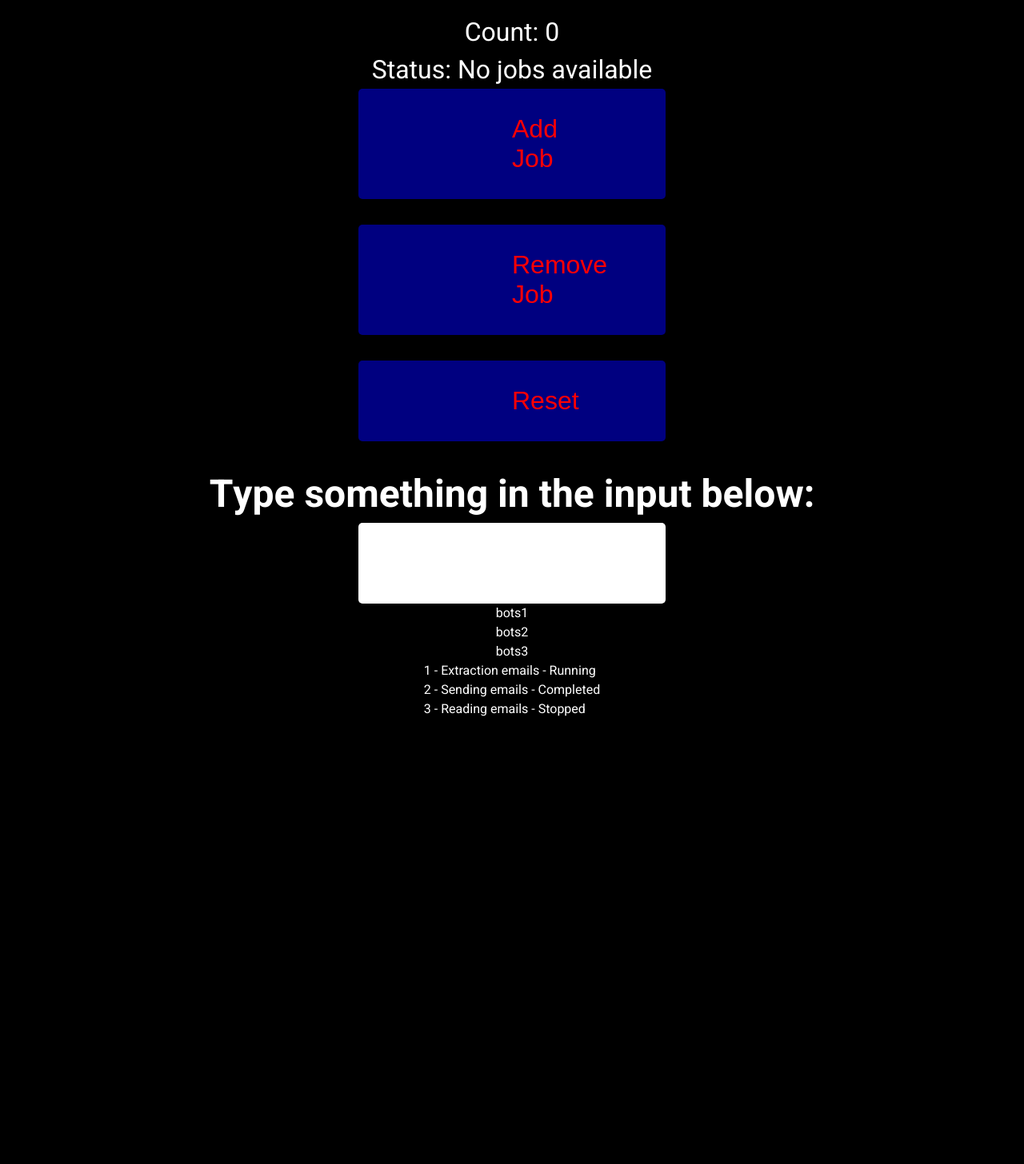
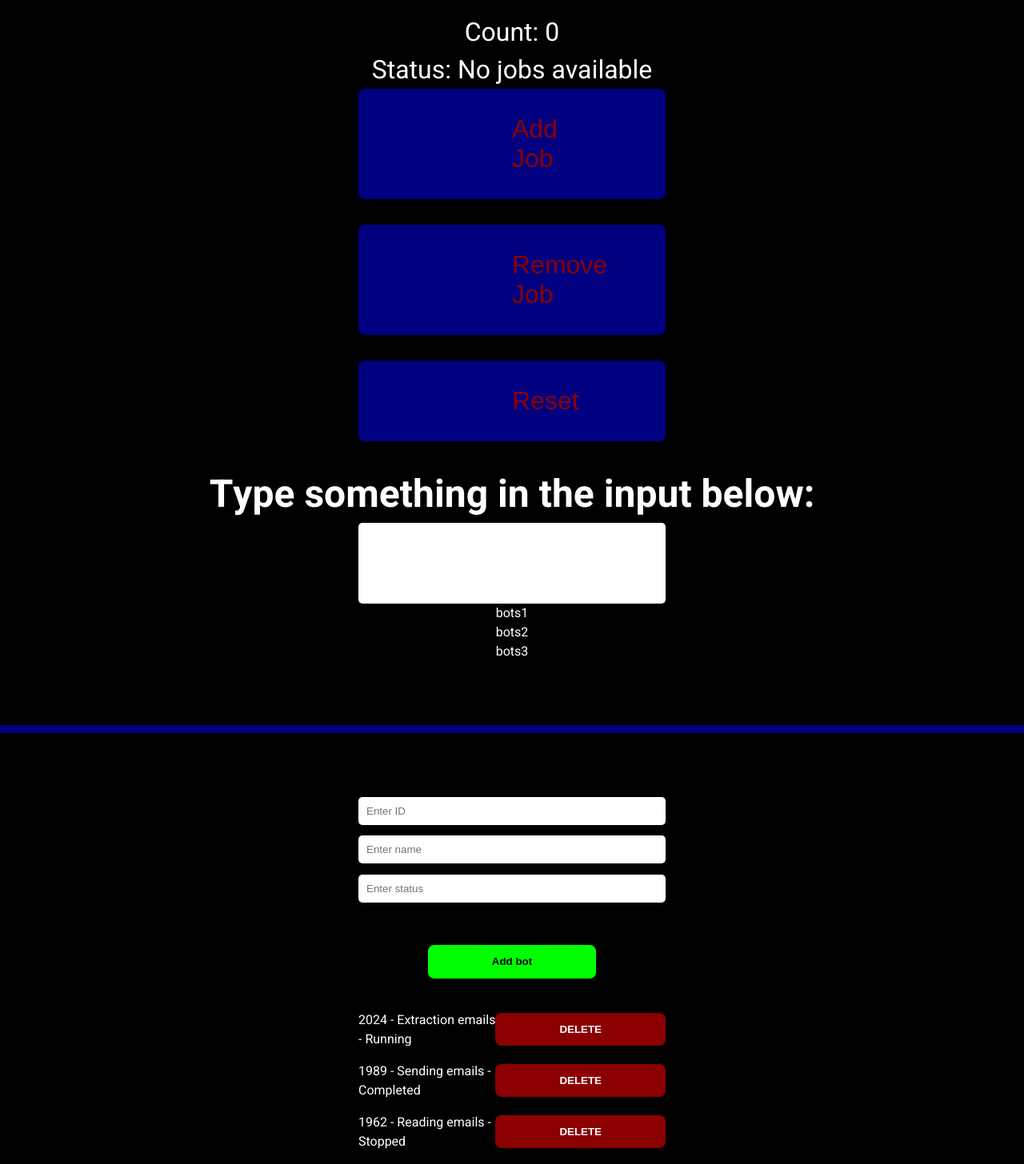
Before and after one commit to Danny-Brogno/HELLO-REACT-2, a React (Create React App) app: page / in a window 1280 px wide. Shown: the part 53-1509 px from the top of the page at 80% size. Before the commit the page ends 952 px from the top, so only its background shows below. Built offline with nearby package versions, Linux system fonts and the light colour scheme.

Commit message:
addition of btns that add and delete

```diff
--- a/src/App.css
+++ b/src/App.css
@@ -93,30 +93,89 @@ p {
   font-size: 2em;
 }
 
-button {
+ul.list-of-jobs {
+  width: 100%;
+  min-height: 10em;
+  display: flex;
+  flex-direction: column;
+  align-items: center;
+  justify-content: space-between;
+}
+
+ul.list-of-jobs li {
   width: 30%;
   margin: 0 auto;
+  display: flex;
+  align-items: center;
+  justify-content: space-between;
+  margin-bottom: 1em;
+}
+
+button.up {
   background-color: navy;
-  color: red;
+  color: darkred;
+  width: 30%;
+  margin: 0 auto;
   padding: 1em 6em;
   font-size: 2em;
   cursor: pointer;
   border: none;
-  border-radius: 5px;
+  border-radius: 8px;
   margin-bottom: 1em;
+}
+
+button.down {
+  background-color: darkred;
+  color: white;
+  font-weight: bold;
+  padding: 1em 6em;
+  cursor: pointer;
+  border: none;
+  border-radius: 8px;
+}
+
+button.add-bot {
+  background-color: lime;
+  color: black;
+  font-weight: bold;
+  padding: 1em 6em;
+  cursor: pointer;
+  border: none;
+  border-radius: 8px;
+  margin: 3em 0em;
 }
 
 h2 {
   font-size: 3em;
 }
 
-input {
+input.one {
   width: 30%;
   margin: 0 auto;
-  background-color: white;
   padding: 1em 0em 1em 1em;
   font-size: 2em;
-  cursor: pointer;
   border: none;
   border-radius: 5px;
 }
+
+input.two {
+  width: 30%;
+  margin: 0em auto 1em auto;
+  padding: 10px 0px 10px 10px;
+  border: none;
+  border-radius: 5px;
+}
+
+input.one:focus,
+input.two:focus {
+  outline: none;
+}
+
+hr {
+  color: navy;
+  width: 100%;
+  height: 10px;
+  background-color: navy;
+  border: none;
+  margin: 5em 0em;
+}
--- a/src/App.js
+++ b/src/App.js
@@ -10,14 +10,25 @@ const JobCounter = () => {
   // }
 
   const [currentNumber, updateNumber] = useState(0);
+
   const [jobMessage, setJobMessage] = useState("No jobs available");
+
   const [inputVal, setInputValue] = useState('');
+
   const [bots1, setBotValues] = useState([
-    {id : 1, botName : "Extraction emails", status:"Running"},
-    {id : 2, botName : "Sending emails", status:"Completed"},
-    {id : 3, botName : "Reading emails", status:"Stopped"}
+    {id : 2024, botName : "Extraction emails", status:"Running"},
+    {id : 1989, botName : "Sending emails", status:"Completed"},
+    {id : 1962, botName : "Reading emails", status:"Stopped"}
   ]);
+
   const bots2 = ["bots1", "bots2", "bots3"];
+
+  // THIS IS TO ADD ANOTHER BOT
+  const [newBot, setNewBot] = useState({
+    id:"",
+    botName: "",
+    status: ""
+  });
 
   // -----------------------------------------
 
@@ -62,9 +73,24 @@ const JobCounter = () => {
     console.log(newNumber);
   }
 
+  // This is the function that handles the 3 <li> in the page: "bots1, bots2, bots3"
   function handleChange(event) {
     console.log(event.target.value);
     setInputValue(event.target.value);
+  }
+
+  // THIS Adds a bot
+  function addBotToList() {
+    if (newBot.id.trim() !== "" && newBot.botName.trim() !== "" && newBot.status.trim() !== "" ) {
+      setBotValues([...bots1, newBot]);
+      setNewBot({id:"", botName:"", status:""});
+    }
+  }
+
+  // THIS DELETES THE ENTIRE JOB IF YOU CLICK ON THE RED BUTTON
+  function handleDelete(id) {
+    console.log(id);
+    setBotValues(bots1.filter(bot=> id !== bot.id));
   }
 
   // -----------------------------------------
@@ -78,25 +104,46 @@ const JobCounter = () => {
 
       <p>Status: {jobMessage}</p>
 
-      <button onClick={addJob}>Add Job</button>
+      <button className="up" onClick={addJob}>Add Job</button>
 
-      <button onClick={removeJob}>Remove Job</button>
+      <button className="up" onClick={removeJob}>Remove Job</button>
 
-      <button onClick={reset}>Reset</button>
+      <button className="up" onClick={reset}>Reset</button>
 
       <h2>Type something in the input below: {inputVal}</h2>
 
-      <input type="text" onChange={handleChange}></input>
+      {/* INPUT 1*/}
+      <input className="one" type="text" onChange={handleChange}></input>
 
+      {/* These are the 3 <li> that in the page are "bots1, bots2, bots3" */}
       <ul>
         {
-          bots2.map( bot=> <li key={bot}> {bot} </li>)
+          bots2.map( bot=>
+            <li key={bot}> {bot} </li>
+          )
         }
       </ul>
 
-      <ul>
+      {/* ------------------------------------------------------ */}
+      <hr></hr>
+
+      {/* INPUT 2*/}
+      <input className="two" type="text" value={newBot.id} onChange={(e)=>setNewBot({... newBot,id:e.target.value})} placeholder='Enter ID' ></input>
+      <input className="two" type="text" value={newBot.botName} onChange={(e)=>setNewBot({... newBot,botName:e.target.value})} placeholder='Enter name' ></input>
+      <input className="two" type="text" value={newBot.status} onChange={(e)=>setNewBot({... newBot,status:e.target.value})} placeholder='Enter status' ></input>
+
+      {/* This adds the bots to the input above 2*/}
+      <button className="add-bot" onClick={addBotToList}>Add bot</button>
+
+      {/* These are the list of jobs with the green button on the right */}
+      <ul className="list-of-jobs">
         {
-          bots1.map( bot=> <li>{bot.id} - {bot.botName} - {bot.status}</li>)
+          bots1.map( bot => (
+            <li key={bot.id}>
+              {bot.id} - {bot.botName} - {bot.status}
+              <button className="down" onClick={() => handleDelete(bot.id)}>DELETE</button>
+            </li>
+          ))
         }
       </ul>
 
```
